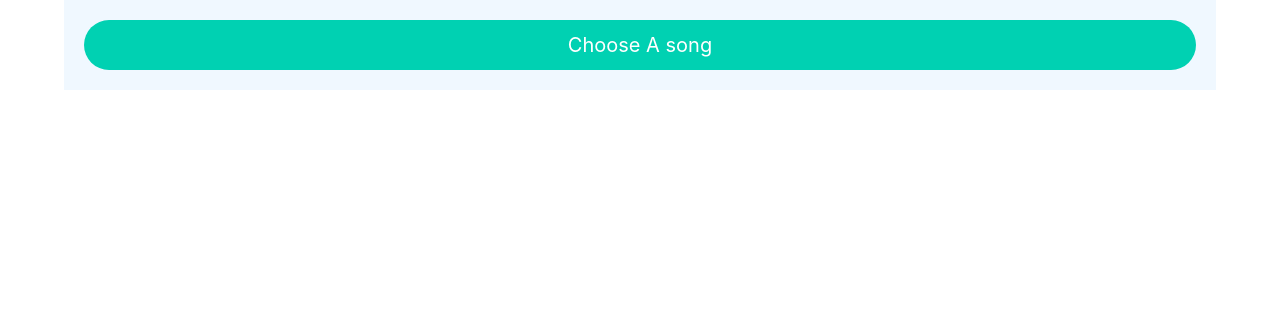
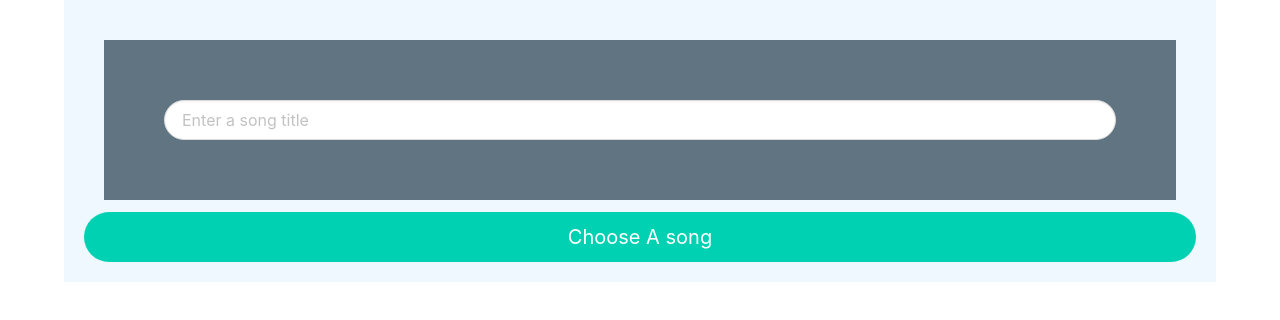
Before and after one commit to sophie-wjyang/SleepCycle, a plain HTML site: page index.html in a window 1280 px wide. Drawn offline with nearby package versions, Linux system fonts and the light colour scheme.

Commit message:
Reads song name when button clicked, going to connect to the api now

```diff
--- a/index.html
+++ b/index.html
@@ -9,9 +9,16 @@
 </head>
 
 <body>
-    <button class="button is-block is-fullwidth is-primary is-medium is-rounded">
+    <div class = "field">
+        <div class = "control">
+            <input class = "input is-mmedium is-rounded" type = "text" id="songName" placeholder="Enter a song title" required/>
+        </div>
+    </div>
+    <button class="button is-block is-fullwidth is-primary is-medium is-rounded" onclick="FindSong()">
         Choose A song
     </button>
+
+    <script src="script.js"></script>
 
 </body>
 
--- a/script.js
+++ b/script.js
@@ -0,0 +1,6 @@
+const FindSong = () => {
+    const songName = document.querySelector('#songName').value;
+
+    console.log(songName);
+
+};
```
